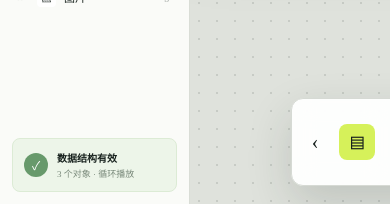
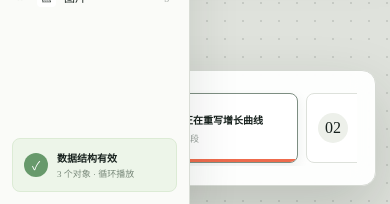
Before and after one commit to Ashiori0932/plugin-timeline-studio-vite, a React (Vite) app: page / in a window 390 px wide. Both pictures are taken after a click on the button "展开完整时间轴". Shown: the part 640-844 px from the top of the page. Built offline with nearby package versions, Linux system fonts and the light colour scheme.

Commit message:
Make editor panels and timeline fully overlay canvas

```diff
--- a/src/editor/TimelinePanel.tsx
+++ b/src/editor/TimelinePanel.tsx
@@ -1,4 +1,4 @@
-import { useEffect, useMemo, useRef, useState, type PointerEvent as ReactPointerEvent } from "react";
+import { useMemo, useState, type PointerEvent as ReactPointerEvent } from "react";
 import type { ProjectDocument } from "../types/project";
 import { Icon } from "./ui";
 
@@ -17,56 +17,31 @@ type Props = {
 
 /**
  * 编辑模式的对象时间轴。
- * 默认是画布内悬浮三键组件；展开时同一组件变成完整时间轴，鼠标移出后延迟收起。
+ * 默认只保留画布内的展开悬浮按钮；展开后显示稳定的完整浮层，由收起按钮关闭。
  */
 export function TimelinePanel({ project, activeIndex, onSelect, onPanelFocus }: Props) {
   const [isExpanded, setIsExpanded] = useState(false);
-  const collapseTimerRef = useRef<number | null>(null);
   // 每个数据对象可覆盖默认时长，未设置时使用项目时间轴的统一值。
   const total = useMemo(() => project.items.reduce((sum, item) => sum + (item.duration ?? project.timeline.defaultDuration), 0), [project.items, project.timeline.defaultDuration]);
-
-  useEffect(() => () => clearCollapseTimer(), []);
-
-  function showAdjacent(direction: number) {
-    if (project.items.length === 0) return;
-    onSelect((activeIndex + direction + project.items.length) % project.items.length);
-  }
-
-  function clearCollapseTimer() {
-    if (collapseTimerRef.current === null) return;
-    window.clearTimeout(collapseTimerRef.current);
-    collapseTimerRef.current = null;
-  }
-
-  function scheduleCollapse() {
-    if (!isExpanded) return;
-    clearCollapseTimer();
-    collapseTimerRef.current = window.setTimeout(() => {
-      setIsExpanded(false);
-      collapseTimerRef.current = null;
-    }, 200);
-  }
 
   function handlePointerDown(event: ReactPointerEvent<HTMLElement>) {
     event.stopPropagation();
     onPanelFocus();
   }
 
+  if (!isExpanded) {
     return (
-    <section
-      className={`timeline-panel ${isExpanded ? "is-expanded" : ""}`}
-      onPointerDown={handlePointerDown}
-      onPointerEnter={clearCollapseTimer}
-      onPointerLeave={scheduleCollapse}
-    >
-      <div className="timeline-compact-controls">
-        <button onClick={() => showAdjacent(-1)} aria-label="上一个对象">‹</button>
-        <button className="primary-control" onClick={() => setIsExpanded((value) => !value)} aria-label={isExpanded ? "收起完整时间轴" : "展开完整时间轴"}>
+      <button className="timeline-float-button" type="button" onPointerDown={handlePointerDown} onClick={() => setIsExpanded(true)} aria-label="展开完整时间轴">
         <Icon name="timeline" />
       </button>
-        <button onClick={() => showAdjacent(1)} aria-label="下一个对象">›</button>
-      </div>
-      <div className="timeline-expanded-content" aria-hidden={!isExpanded}>
+    );
+  }
+
+  return (
+    <section className="timeline-panel is-expanded" onPointerDown={handlePointerDown} aria-label="完整数据时间轴">
+      <button className="timeline-collapse-button" type="button" onClick={() => setIsExpanded(false)} aria-label="收起完整时间轴">
+        <Icon name="chevron" />
+      </button>
       <div className="timeline-items">
         {project.items.map((item, index) => {
           const duration = item.duration ?? project.timeline.defaultDuration;
@@ -79,7 +54,6 @@ export function TimelinePanel({ project, activeIndex, onSelect, onPanelFocus }:
         })}
       </div>
       <div className="timeline-summary"><span>总时长</span><strong>{formatTime(total)}</strong></div>
-      </div>
     </section>
   );
 }
--- a/src/styles/index.css
+++ b/src/styles/index.css
@@ -7,10 +7,7 @@ button, input, select { font:inherit; }
 button { color:inherit; }
 
 /* 编辑器总体网格：顶部工具栏与三列工作区。 */
-.studio-shell { display:grid; grid-template:64px minmax(0,1fr) / 264px minmax(480px,1fr) 304px; width:100vw; height:100vh; background:#e8ebe5; transition:grid-template-columns .24s ease; }
-.studio-shell.left-collapsed { grid-template-columns:44px minmax(480px,1fr) 304px; }
-.studio-shell.right-collapsed { grid-template-columns:264px minmax(480px,1fr) 44px; }
-.studio-shell.left-collapsed.right-collapsed { grid-template-columns:44px minmax(480px,1fr) 44px; }
+.studio-shell { --topbar-height:64px; position:relative; display:grid; grid-template:var(--topbar-height) minmax(0,1fr) / minmax(0,1fr); width:100vw; height:100vh; background:#e8ebe5; }
 
 /* 顶部工具栏与项目状态。 */
 .topbar { grid-column:1/-1; display:flex; align-items:center; gap:24px; padding:0 18px; background:#f9faf7; border-bottom:1px solid #d9ddd6; z-index:20; }
@@ -34,20 +31,19 @@ button { color:inherit; }
 
 /* 左侧组件/图层面板和右侧属性面板的共享骨架。 */
 .left-panel,.right-panel { min-height:0; background:var(--panel); display:flex; flex-direction:column; }
-.collapsible-panel { position:relative; transition:background-color .24s ease; }
-.collapsible-panel > :not(.panel-tab) { opacity:1; transform:translateX(0); transition:opacity .18s ease,transform .24s ease; }
-.collapsible-panel.is-collapsed { overflow:visible; }
-.collapsible-panel.is-collapsed > :not(.panel-tab) { opacity:0; pointer-events:none; transform:translateX(var(--collapse-shift,0)); }
+.collapsible-panel { position:absolute; top:var(--topbar-height); bottom:0; width:var(--panel-width); transition:transform .24s ease,box-shadow .24s ease; box-shadow:0 20px 48px rgba(31,43,36,.12); }
+.collapsible-panel.is-collapsed { box-shadow:none; }
+.collapsible-panel.is-collapsed > :not(.panel-tab) { pointer-events:none; }
 .panel-tab { position:absolute; top:72px; z-index:35; width:32px; height:44px; display:grid; place-items:center; border:1px solid #d8ddd6; background:#fff; cursor:pointer; box-shadow:0 10px 24px rgba(31,43,36,.12); transition:transform .2s ease,border-color .2s ease,background-color .2s ease; }
 .panel-tab:hover { border-color:#aeb6af; background:#fdfefb; }
 .panel-tab-left { right:-17px; border-radius:0 10px 10px 0; }
 .panel-tab-right { left:-17px; border-radius:10px 0 0 10px; }
-.left-panel.is-collapsed { --collapse-shift:-14px; }
-.right-panel.is-collapsed { --collapse-shift:14px; }
+.left-panel.is-collapsed { transform:translateX(-100%); }
+.right-panel.is-collapsed { transform:translateX(100%); }
 .left-panel.is-collapsed .panel-tab-left { transform:translateX(8px); }
 .right-panel.is-collapsed .panel-tab-right { transform:translateX(-8px); }
-.left-panel { grid-row:2; z-index:40; border-right:1px solid #d9ddd6; }
-.right-panel { grid-row:2; grid-column:3; z-index:40; border-left:1px solid #d9ddd6; overflow:visible; }
+.left-panel { --panel-width:264px; left:0; z-index:40; border-right:1px solid #d9ddd6; }
+.right-panel { --panel-width:304px; right:0; z-index:40; border-left:1px solid #d9ddd6; overflow:visible; }
 .panel-heading { height:54px; flex:0 0 auto; padding:0 17px; display:flex; align-items:center; justify-content:space-between; border-bottom:1px solid #e4e7e1; font-size:12px; font-weight:700; letter-spacing:.04em; }
 .panel-heading small { font-size:10px; color:#929b95; font-weight:500; }
 .plugin-list { padding:12px; display:grid; gap:7px; }
@@ -71,7 +67,7 @@ button { color:inherit; }
 .data-health strong,.data-health small { display:block; } .data-health strong { font-size:10px; } .data-health small { margin-top:2px; font-size:9px; color:#788879; }
 
 /* 中央工作区：点阵背景、缩放后的逻辑画布以及拖拽选中控件。 */
-.workspace { grid-row:2; grid-column:2; min-width:0; min-height:0; position:relative; display:grid; place-items:center; overflow:hidden; background:#dfe2dc; background-image:radial-gradient(#c7cbc5 1px,transparent 1px); background-size:18px 18px; outline:0 solid transparent; transition:outline-color .18s ease; }
+.workspace { grid-row:2; grid-column:1; min-width:0; min-height:0; position:relative; display:grid; place-items:center; overflow:hidden; background:#dfe2dc; background-image:radial-gradient(#c7cbc5 1px,transparent 1px); background-size:18px 18px; outline:0 solid transparent; transition:outline-color .18s ease; }
 .workspace.is-zoom-focused { outline:2px solid rgba(238,107,77,.36); outline-offset:-2px; }
 .workspace::before { content:""; position:absolute; inset:0; background:linear-gradient(135deg,rgba(255,255,255,.24),transparent 40%); pointer-events:none; }
 .workspace-meta { position:absolute; top:14px; left:18px; right:18px; display:flex; justify-content:space-between; color:#7d8680; font:500 10px var(--font-geist-mono); }
@@ -149,14 +145,12 @@ select:focus,input:focus { border-color:#9eaaa1; box-shadow:0 0 0 2px rgba(90,10
 .toggle-row { display:flex; align-items:center; justify-content:space-between; } .toggle-row strong,.toggle-row small { display:block; } .toggle-row strong { font-size:10px; } .toggle-row small { margin-top:3px; color:#969e99; font-size:9px; } .toggle-row input { accent-color:#53665b; }
 
 /* 编辑模式画布内悬浮对象时间轴。 */
-.timeline-panel { position:absolute; left:50%; bottom:18px; z-index:25; width:158px; min-height:48px; display:grid; grid-template-columns:auto 0; align-items:center; gap:0; padding:5px; border:1px solid #d6dad4; border-radius:12px; background:rgba(255,255,255,.94); box-shadow:0 18px 46px rgba(31,43,36,.16); backdrop-filter:blur(12px); transform:translateX(-50%); transition:width .24s ease,min-height .24s ease,border-radius .24s ease,padding .24s ease; }
-.timeline-panel.is-expanded { width:min(760px,calc(100% - 48px)); min-height:116px; grid-template-columns:128px minmax(0,1fr); gap:12px; padding:13px 18px; border-radius:14px; }
-.timeline-compact-controls { height:36px; display:flex; align-items:center; gap:6px; }
-.timeline-compact-controls button { width:36px; height:36px; border:0; border-radius:8px; background:transparent; cursor:pointer; font-size:20px; }
-.timeline-compact-controls button:hover { background:#eef0eb; }
-.timeline-compact-controls .primary-control { background:var(--lime); color:var(--ink); font-size:15px; }
-.timeline-expanded-content { min-width:0; display:grid; grid-template-columns:minmax(0,1fr) 92px; align-items:center; gap:12px; opacity:0; overflow:hidden; pointer-events:none; transform:translateY(8px); transition:opacity .18s ease .08s,transform .22s ease .04s; }
-.timeline-panel.is-expanded .timeline-expanded-content { opacity:1; pointer-events:auto; transform:translateY(0); }
+.timeline-float-button { position:absolute; left:50%; bottom:18px; z-index:25; width:48px; height:48px; display:grid; place-items:center; border:1px solid #d6dad4; border-radius:14px; background:rgba(255,255,255,.94); box-shadow:0 18px 46px rgba(31,43,36,.16); backdrop-filter:blur(12px); transform:translateX(-50%); cursor:pointer; transition:transform .18s ease,box-shadow .18s ease; }
+.timeline-float-button:hover { transform:translateX(-50%) translateY(-1px); box-shadow:0 22px 52px rgba(31,43,36,.18); }
+.timeline-panel { position:absolute; left:50%; bottom:18px; z-index:25; width:calc(100% - 48px); min-height:116px; display:grid; grid-template-columns:40px minmax(0,1fr) 92px; align-items:center; gap:12px; padding:13px 18px; border:1px solid #d6dad4; border-radius:14px; background:rgba(255,255,255,.94); box-shadow:0 24px 60px rgba(31,43,36,.18); backdrop-filter:blur(12px); transform:translateX(-50%); animation:timeline-pop .22s ease both; }
+@keyframes timeline-pop { from { opacity:0; transform:translateX(-50%) translateY(12px) scale(.985); } to { opacity:1; transform:translateX(-50%) translateY(0) scale(1); } }
+.timeline-collapse-button { width:36px; height:36px; border:0; border-radius:8px; background:var(--lime); color:var(--ink); cursor:pointer; transform:rotate(90deg); }
+.timeline-collapse-button:hover { filter:brightness(.98); }
 .timeline-items { min-width:0; display:flex; gap:8px; overflow-x:auto; padding:3px; }
 .timeline-card { position:relative; min-width:210px; height:70px; display:grid; grid-template-columns:34px 1fr; align-items:center; gap:9px; padding:0 11px; border:1px solid #dde1db; border-radius:8px; background:#fff; text-align:left; cursor:pointer; overflow:hidden; }
 .timeline-card::after { content:""; position:absolute; left:0; right:0; bottom:0; height:3px; background:transparent; }
@@ -177,14 +171,11 @@ select:focus,input:focus { border-color:#9eaaa1; box-shadow:0 0 0 2px rgba(90,10
 
 /* 小屏幕逐步收窄侧栏；更窄时隐藏属性面板和次要工具栏信息。 */
 @media (max-width:1100px) {
-  .studio-shell { grid-template-columns:224px minmax(420px,1fr) 260px; }
-  .studio-shell.left-collapsed { grid-template-columns:44px minmax(420px,1fr) 260px; }
-  .studio-shell.right-collapsed { grid-template-columns:224px minmax(420px,1fr) 44px; }
-  .studio-shell.left-collapsed.right-collapsed { grid-template-columns:44px minmax(420px,1fr) 44px; }
+  .left-panel { --panel-width:224px; } .right-panel { --panel-width:260px; }
   .brand { width:180px; } .button.subtle { display:none; }
 }
 @media (max-width:820px) {
-  .studio-shell { grid-template:58px minmax(0,1fr) / 190px minmax(360px,1fr); }
-  .right-panel { display:none; } .topbar { padding:0 10px; } .project-title { display:none; } .top-actions { margin-left:auto; }
-  .timeline-panel.is-expanded { grid-template-columns:1fr; width:calc(100% - 28px); } .timeline-expanded-content { grid-template-columns:minmax(0,1fr); } .timeline-summary { display:none; }
+  .studio-shell { --topbar-height:58px; }
+  .left-panel { --panel-width:190px; } .right-panel { display:none; } .topbar { padding:0 10px; } .project-title { display:none; } .top-actions { margin-left:auto; }
+  .timeline-panel { grid-template-columns:40px minmax(0,1fr); width:calc(100% - 28px); } .timeline-summary { display:none; }
 }
```
Lines whose indentation alone changed are shown as unchanged.
